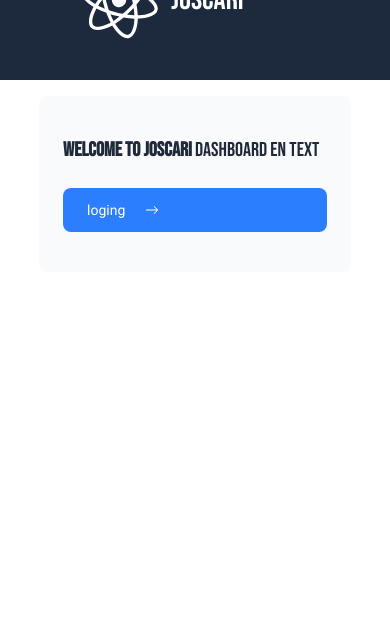
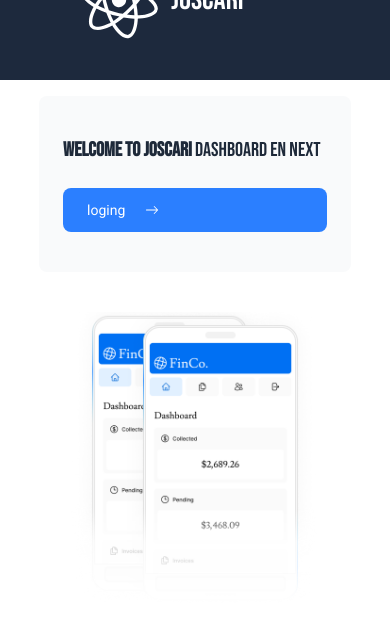
Before and after one commit to JosCariDe/dashboard-next, a Next.js app: page / in a window 390 px wide. Shown: the top 620 px of the page. Built offline with nearby package versions, Linux system fonts and the light colour scheme.

Commit message:
feat/lado derecho con imagenes realizado Tener en cuenta que va a tener una imagen diferente cuando este en mobil y cuando esté en computador

```diff
--- a/app/page.tsx
+++ b/app/page.tsx
@@ -12,14 +12,23 @@ const Home = () => {
 
                 <div className="flex flex-col justify-center gap-6 rounded-lg bg-gray-50 px-6 py-10 md:w-2/5 md:px-20">
                     <p className={`${bebas.className} text-xl text-gray-800 md:text-3xl md-leading-normal`}>
-                        <strong>Welcome to JosCari</strong> Dashboard en text
+                        <strong>Welcome to JosCari</strong> Dashboard en Next
                     </p>
                     <a href="#" className="flex items-center gap-5 selft-start rounded-lg bg-blue-500 px-6 py-3 text-sm font-medium text-white transition-colors hover:bg-blue-400 md:text-base">
                         <span>loging</span> <BsArrowRight/>
                     </a>
                 </div>
 
+                {/* Lado derecho de la web */}
+
+                <div className="flex items-center justify-center p-6 md:w-3/5 md:px-28 md:py-12">
+                    <img src="/hero-desktop.png" alt="Screenshots of the dashboard" width={1000} height={700} className="hidden md:block"/>
+                    <img src="/hero-mobile.png" alt="Screenshots of the dashboard mobile" width={560} height={620} className="block md:hidden"/>
+                </div>
+
             </div>
+
+
 
         </main>
     );
```
